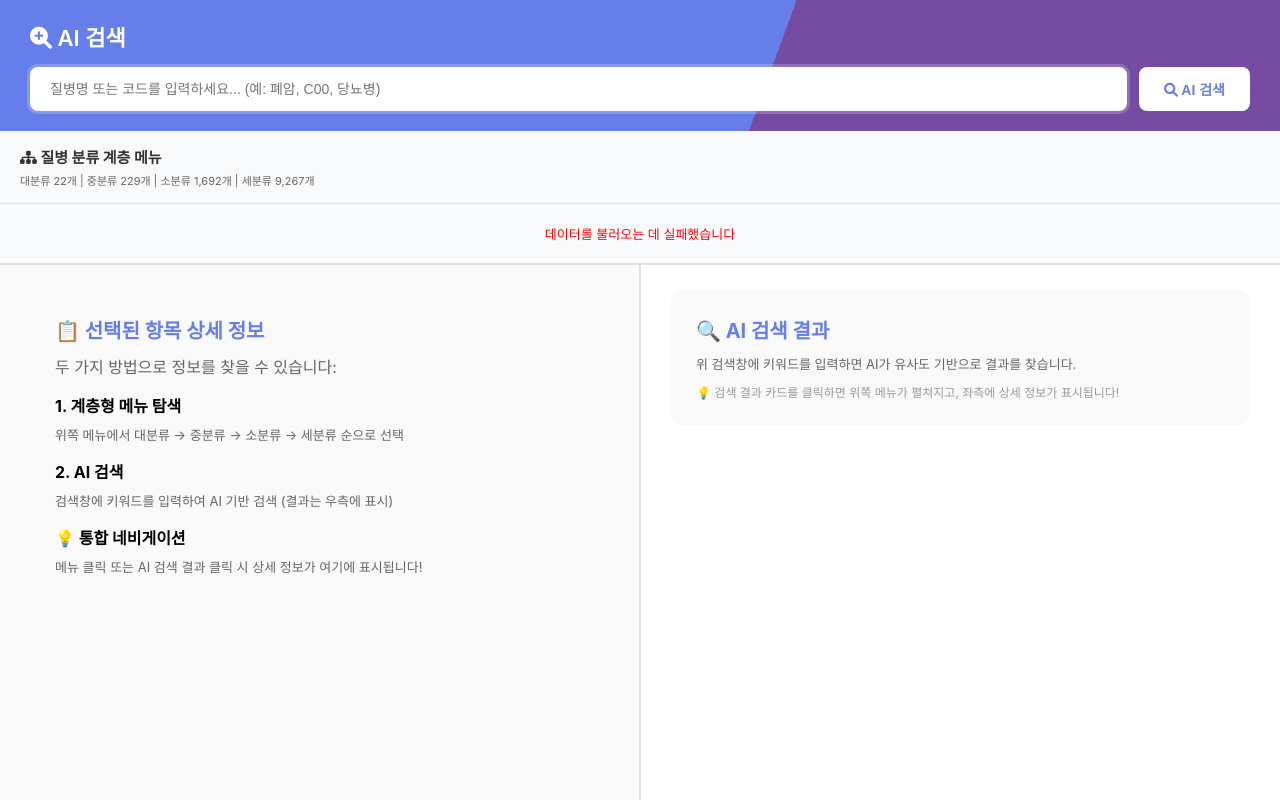
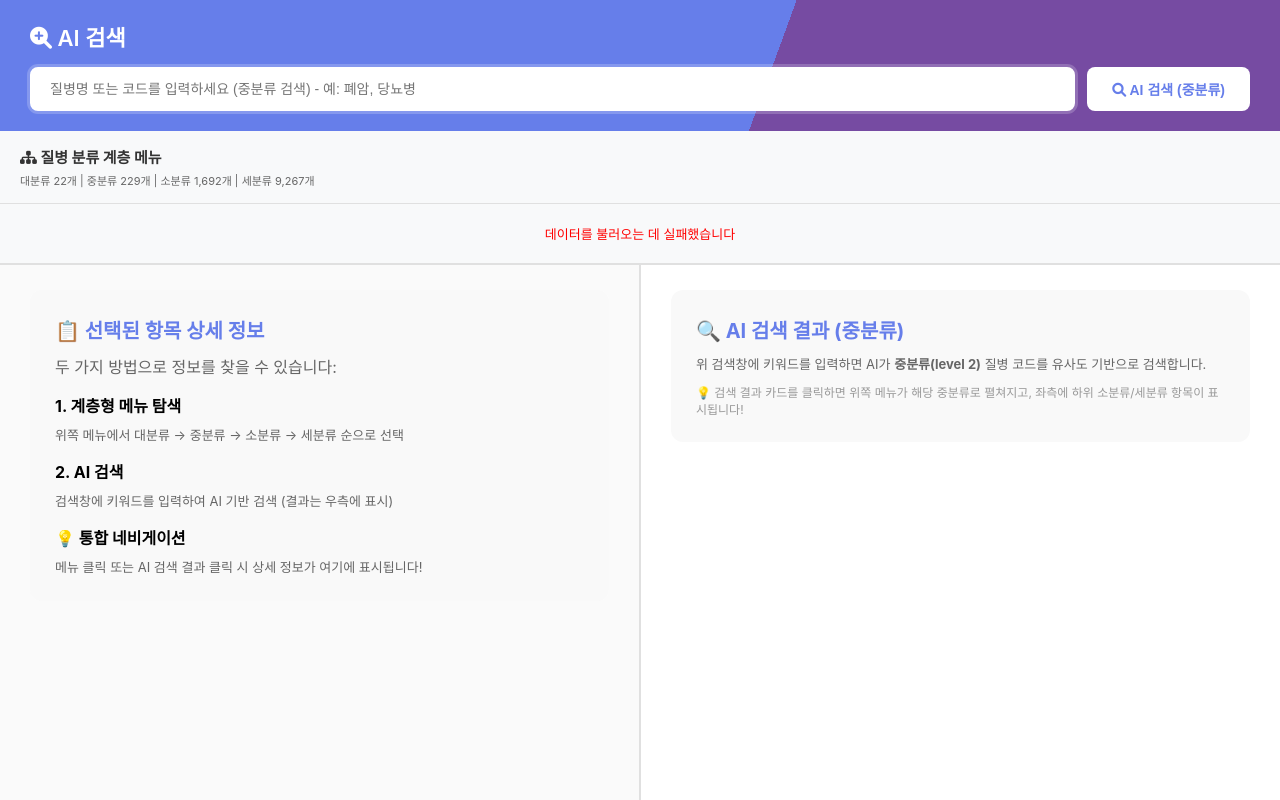
Before and after one commit to jinhaslab/epedit, a Django app: page /ai-search-popup/ in a window 1280 px wide. Run offline with Django 5.2, Linux system fonts and the light colour scheme.

Commit message:
Improve D-ai search to show only level 2 (중분류) disease codes
### Problem Solved
- Previous: RAG search returned all levels including detailed 4-digit codes (e.g., E11.8)
- Inefficiency: Searching "당뇨병" returned level 4 codes with low similarity (1%)
- Poor UX: Users had to check many detailed codes to find what they wanted

### Improvements
1. **Search Scope**: Limited to level 2 (중분류) only via API parameter `&level=2`
2. **UI Flow**:
   - Search → Right panel shows level 2 results
   - Click result → Left panel expands hierarchy showing subcategories
   - User selects desired detailed item from hierarchy

### Changes
- Modified API URL to include `&level=2` parameter
- Updated UI text to clarify "중분류 검색" (level 2 search)
- Improved click hint to explain hierarchy expansion behavior

🤖 Generated with [Claude Code](https://claude.com/claude-code)

Co-Authored-By: Claude <noreply@anthropic.com>

```diff
--- a/records/templates/records/ai_search_popup.html
+++ b/records/templates/records/ai_search_popup.html
@@ -521,9 +521,9 @@
         <h1><i class="fas fa-search-plus"></i> {{ title }}</h1>
         <form id="search-form" class="search-form">
             <input type="text" id="query" name="query" class="search-input"
-                   placeholder="질병명 또는 코드를 입력하세요... (예: 폐암, C00, 당뇨병)"
+                   placeholder="질병명 또는 코드를 입력하세요 (중분류 검색) - 예: 폐암, 당뇨병"
                    value="{{ query|default:'' }}" />
-            <button type="submit" class="search-btn"><i class="fas fa-search"></i> AI 검색</button>
+            <button type="submit" class="search-btn"><i class="fas fa-search"></i> AI 검색 (중분류)</button>
         </form>
     </div>
 
@@ -561,9 +561,9 @@
             <!-- 우측: AI 검색 결과 -->
             <div class="search-results-section" id="searchResultsSection">
                 <div class="detail-panel">
-                    <h2>🔍 AI 검색 결과</h2>
-                    <p style="color: #666; margin: 10px 0; font-size: 13px;">위 검색창에 키워드를 입력하면 AI가 유사도 기반으로 결과를 찾습니다.</p>
-                    <p style="color: #999; font-size: 12px; margin-top: 10px;">💡 검색 결과 카드를 클릭하면 {% if target == 'disease' %}위쪽 메뉴가 펼쳐지고{% endif %}, 좌측에 상세 정보가 표시됩니다!</p>
+                    <h2>🔍 AI 검색 결과 (중분류)</h2>
+                    <p style="color: #666; margin: 10px 0; font-size: 13px;">위 검색창에 키워드를 입력하면 AI가 <strong>중분류(level 2)</strong> 질병 코드를 유사도 기반으로 검색합니다.</p>
+                    <p style="color: #999; font-size: 12px; margin-top: 10px;">💡 검색 결과 카드를 클릭하면 {% if target == 'disease' %}위쪽 메뉴가 해당 중분류로 펼쳐지고{% endif %}, 좌측에 하위 소분류/세분류 항목이 표시됩니다!</p>
                 </div>
             </div>
         </div>
@@ -962,7 +962,8 @@
 
             let apiUrl;
             if (target === 'disease') {
-                apiUrl = `https://sehnr.org/ohsearch/kcdsearch/api/search/?query=${encodeURIComponent(query)}`;
+                // 중분류(level 2)만 검색
+                apiUrl = `https://sehnr.org/ohsearch/kcdsearch/api/search/?query=${encodeURIComponent(query)}&level=2`;
             } else {
                 apiUrl = `https://sehnr.org/ohsearch/jobsearch/api/search/?query=${encodeURIComponent(query)}`;
             }
@@ -1027,7 +1028,7 @@
                                 <i class="fas fa-folder-tree"></i> ${path}
                             </div>
                             <div class="click-hint">
-                                <i class="fas fa-hand-pointer"></i> 클릭하여 상세 정보 보기
+                                <i class="fas fa-hand-pointer"></i> 클릭 시 왼쪽에 하위 소분류/세분류 목록 표시
                             </div>
                         </div>
                     `;
```
